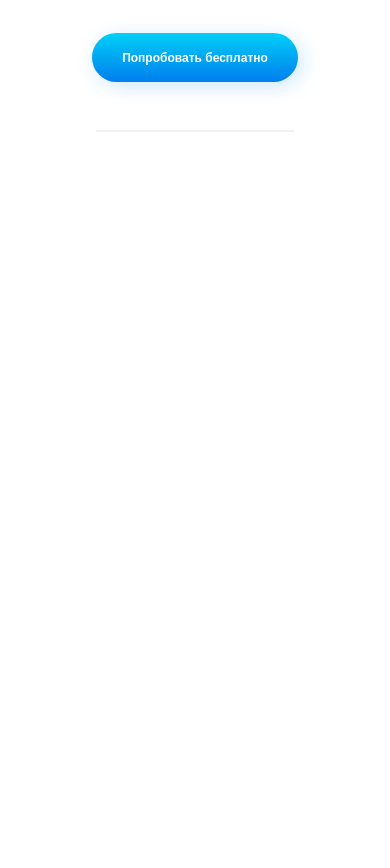
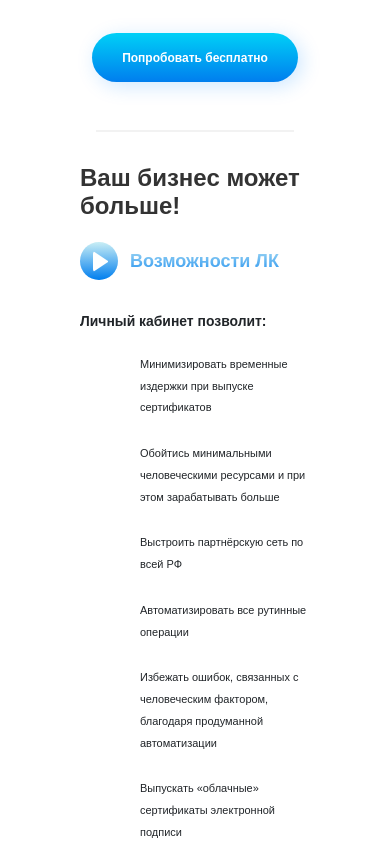
Before and after one commit to Goldaboss/landing-ng, an Angular app: page / in a window 390 px wide. Shown: the part 3160-4028 px from the top of the page. Before the commit the page ends 3292 px from the top, so only its background shows below. Built offline with nearby package versions, Linux system fonts and the light colour scheme; a web font is replaced by a local one.

Commit message:
add third component

```diff
--- a/src/app/app.component.html
+++ b/src/app/app.component.html
@@ -1,2 +1,3 @@
 <app-first></app-first>
 <app-second></app-second>
+<app-third></app-third>
--- a/src/app/app.module.ts
+++ b/src/app/app.module.ts
@@ -6,12 +6,14 @@ import { AppComponent } from './app.component';
 import { FirstComponent } from './first/first.component';
 import { SecondComponent } from './second/second.component';
 import { NgbModule } from '@ng-bootstrap/ng-bootstrap';
+import { ThirdComponent } from './third/third.component';
 
 @NgModule({
   declarations: [
     AppComponent,
     FirstComponent,
-    SecondComponent
+    SecondComponent,
+    ThirdComponent
   ],
   imports: [
     BrowserModule,
--- a/src/app/second/second.component.scss
+++ b/src/app/second/second.component.scss
@@ -1,4 +1,3 @@
-$bgBlueGradient: linear-gradient(180deg, #00D0F7 0%, #007EEE 100%);
 .second {
 
   &__bg {
@@ -17,7 +16,6 @@ $bgBlueGradient: linear-gradient(180deg, #00D0F7 0%, #007EEE 100%);
       background: linear-gradient(180deg, #00D0F7 0%, #007EEE 100%);
       z-index: -1;
     }
-
   }
 
   &__header {
@@ -76,10 +74,6 @@ $bgBlueGradient: linear-gradient(180deg, #00D0F7 0%, #007EEE 100%);
         padding-right: 2rem;
       }
 
-      &-content {
-
-      }
-
       &-title {
         font-weight: bold;
         font-size: 1.5rem;
@@ -108,7 +102,7 @@ $bgBlueGradient: linear-gradient(180deg, #00D0F7 0%, #007EEE 100%);
     font-size: 1.5rem;
     font-weight: bold;
     color: #ffffff;
-    background: $bgBlueGradient;
+    background: linear-gradient(180deg, #00D0F7 0%, #007EEE 100%);
     border-radius: 69px;
     border: none;
     padding: 1.3125rem 2.5rem;
--- /dev/null
+++ b/src/app/third/third.component.html
@@ -0,0 +1,69 @@
+<section class="third">
+  <div class="third__bg">
+    <div class="container">
+
+      <div class="third__header">
+        <h3 class="third__header-title">Ваш бизнес может больше!</h3>
+      </div>
+
+      <div class="third__main">
+        <div class="third__main-video-mob js-video-mob">
+          <a href="#" class="spoiler-trigger third__main-video-mob-btn"><div class="third__main-video-mob-btn-img"></div><span>Возможности ЛК</span></a>
+          <div class="spoiler-block third__main-video-mob-spoiler js-spoiler-block">
+<!--            <video width="100%" controls="controls" preload="auto" autoplay="true" loop="true" muted="muted">-->
+<!--              <source src="assets/video/landing.mp4" type='video/mp4; codecs="avc1.42E01E, mp4a.40.2"'>-->
+<!--            </video>-->
+          </div>
+        </div>
+
+        <div class="third__main-video">
+          <video width="636" height="430" controls="controls" preload="auto" autoplay="true" loop="true" muted="muted">
+            <source src="assets/video/landing.mp4" type='video/mp4; codecs="avc1.42E01E, mp4a.40.2"'>
+          </video>
+        </div>
+
+        <div class="third__main-capabilities">
+          <h4 class="third__main-capabilities-title">Личный кабинет позволит:</h4>
+          <ul class="third__main-capabilities-list">
+            <li class="third__main-capabilities-item">
+              <div class="third__main-capabilities-item-icon">
+                <span class="icon-Union-1"></span>
+              </div>
+              <div class="third__main-capabilities-item-content">Минимизировать временные издержки при выпуске сертификатов</div>
+            </li>
+            <li class="third__main-capabilities-item">
+              <div class="third__main-capabilities-item-icon">
+                <span class="icon-Union-2"></span>
+              </div>
+              <div class="third__main-capabilities-item-content">Обойтись минимальными человеческими ресурсами и при этом зарабатывать больше</div>
+            </li>
+            <li class="third__main-capabilities-item">
+              <div class="third__main-capabilities-item-icon">
+                <span class="icon-Union-3"></span>
+              </div>
+              <div class="third__main-capabilities-item-content">Выстроить партнёрскую сеть по всей РФ</div>
+            </li>
+            <li class="third__main-capabilities-item">
+              <div class="third__main-capabilities-item-icon">
+                <span class="icon-Union-4"></span>
+              </div>
+              <div class="third__main-capabilities-item-content">Автоматизировать все рутинные операции</div>
+            </li>
+            <li class="third__main-capabilities-item">
+              <div class="third__main-capabilities-item-icon">
+                <span class="icon-Union-5"></span>
+              </div>
+              <div class="third__main-capabilities-item-content">Избежать ошибок, связанных с человеческим фактором, благодаря продуманной автоматизации</div>
+            </li>
+            <li class="third__main-capabilities-item">
+              <div class="third__main-capabilities-item-icon third__main-capabilities-item-icon-last">
+                <span class="icon-Union-6"></span>
+              </div>
+              <div class="third__main-capabilities-item-content">Выпускать «облачные» сертификаты электронной подписи</div>
+            </li>
+          </ul>
+        </div>
+      </div>
+    </div>
+  </div>
+</section>
--- /dev/null
+++ b/src/app/third/third.component.scss
@@ -0,0 +1,189 @@
+.third {
+
+  &__bg {
+    background: url('~src/assets/img/Could.png') no-repeat 67% 30%;
+  }
+
+  &__header {
+    padding-top: 6.25rem;
+
+    &-title {
+      font-size: 3.5rem;
+      color: #333333;
+      text-align: center;
+      font-weight: bold;
+      padding: 0 0 5.8125rem 0;
+      margin: 0;
+    }
+  }
+
+  &__main {
+    display: flex;
+    padding-bottom: 7.25rem;
+    justify-content: space-between;
+
+    &-video {
+      flex-shrink: 0;
+      background: url("~src/assets/img/Video.png") no-repeat;
+      background-size: 788px 515px;
+      padding: 0 75px 30px 77px;
+
+      video {
+        display: block;
+        margin: 40px auto 0;
+        border-radius: 20px 20px 5px 5px;
+        background: black;
+        outline: none;
+      }
+
+      &-mob {
+        display: none;
+      }
+    }
+
+    &-capabilities {
+      padding: 3.125rem 0 1.875rem 1.5rem;
+      display: flex;
+      flex-direction: column;
+
+      &-title {
+        font-size: 2rem;
+        font-weight: bold;
+        padding: 0.33rem 2rem 3rem;
+        margin: 0;
+      }
+
+      &-list {
+        padding: 0 0 0 5px;
+        display: flex;
+        flex-direction: column;
+        justify-content: space-between;
+        flex-grow: 1;
+      }
+
+      &-list:last-child {
+        font-size: 1rem;
+
+      }
+
+      &-item {
+        list-style: none;
+        display: flex;
+        align-items: center;
+
+        &-icon {
+          font-size: 2.5rem;
+          line-height: 1;
+          color: #2E5473;
+          width: 5rem;
+          flex-shrink: 0;
+          display: block;
+          margin: auto 0;
+          text-align: center;
+
+          &-last {
+            font-size: 2rem;
+          }
+        }
+
+        &-content {
+          font-size: 1.5rem;
+          line-height: 1.8125rem;
+        }
+      }
+    }
+  }
+}
+
+@media (max-width: 992px) {
+  .third {
+
+    &__bg {
+      background: none;
+    }
+
+    &__header {
+      padding-top: 2.66rem;
+
+      &-title {
+        font-size: 2rem;
+        padding: 0 0 1.75rem 0;
+        text-align: inherit;
+      }
+    }
+
+    &__main {
+      padding-bottom: 0;
+      flex-direction: column;
+
+      &-capabilities {
+        padding: 0;
+
+        &-title {
+          font-size: 1.16rem;
+          padding: 1.5rem 0 2rem;
+        }
+
+        &-list {
+          padding: 0;
+          margin: 0;
+        }
+
+        &-item {
+          padding: 0 0 2rem;
+
+          &-content {
+            font-size: 0.915rem;
+          }
+        }
+      }
+
+      &-video {
+        display: none;
+
+        &-mob {
+          display: block;
+
+          &-btn {
+            display: flex;
+            align-items: center;
+            font-size: 1.5rem;
+            font-weight: bold;
+            background: -webkit-linear-gradient(270deg, #c9eef5 0%, #007EEE 100%);
+            -webkit-background-clip: text;
+            -webkit-text-fill-color: transparent;
+            margin-bottom: 15px;
+
+            &-img {
+              display: block;
+              margin-right: 1rem;
+              width: 3.16rem;
+              height: 3.16rem;
+              border-radius: 50%;
+              background: -webkit-linear-gradient(270deg, #c9eef5 0%, #007EEE 100%);
+              position: relative;
+
+              &:after {
+                content: '';
+                position: absolute;
+                width: 0;
+                height: 21px;
+                border-top: 10px solid transparent;
+                border-left: 15px solid white;
+                border-bottom: 10px solid transparent;
+                border-radius: 3px;
+                top: 50%;
+                margin: -10px 0 0 -6px;
+                left: 50%;
+              }
+            }
+          }
+
+          &-spoiler {
+            display: none;
+          }
+        }
+      }
+    }
+  }
+}
--- /dev/null
+++ b/src/app/third/third.component.ts
@@ -0,0 +1,15 @@
+import { Component, OnInit } from '@angular/core';
+
+@Component({
+  selector: 'app-third',
+  templateUrl: './third.component.html',
+  styleUrls: ['./third.component.scss']
+})
+export class ThirdComponent implements OnInit {
+
+  constructor() { }
+
+  ngOnInit(): void {
+  }
+
+}
```
Also changed, not shown: 1 other file (tests, documents, lock files or other folders).
